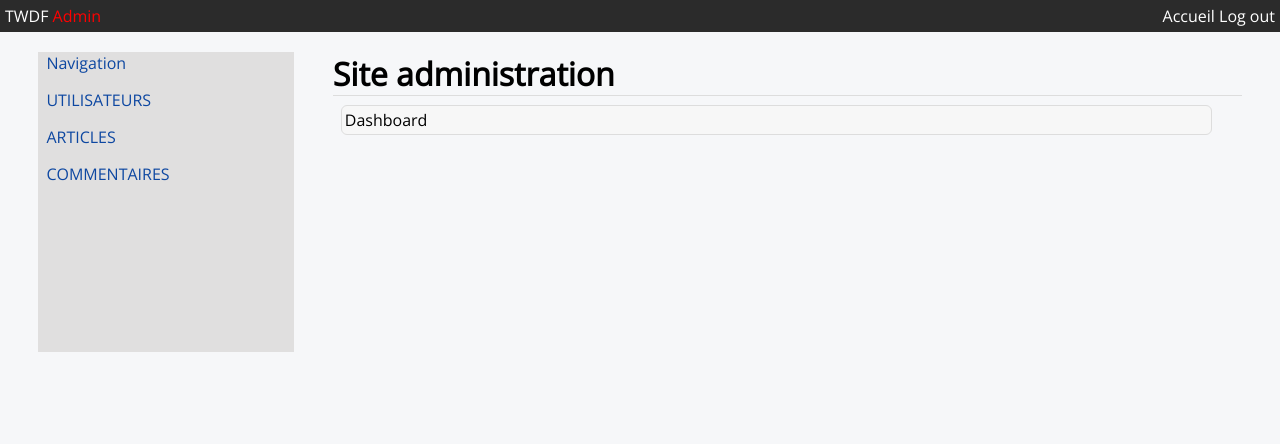
After one commit to remy-peyre/my_blog, a PHP site: template views/admin.html.twig in a window 1280 px wide. The commit adds this page. Shown: the top 444 px of the page. Run offline with PHP 8.4, Linux system fonts and the light colour scheme; the template is opened without the code that fills it, so the values that code supplies are empty; some libraries are stand-ins or nearby versions.

Commit message:
interface admin DONE / one click add article

```diff
--- /dev/null
+++ b/views/admin.html.twig
@@ -0,0 +1,57 @@
+<!DOCTYPE html>
+<html lang="fr">
+<head>
+   <meta http-equiv="Content-Type" content="text/html; charset=utf-8">
+   <meta name="viewport" content="width=device-width, initial-scale=1.0 minimum-scale=0.2">
+   <title>The Walking Dead</title>
+   <link rel="icon" type="image/png" href="web/img/favicone.png">
+   <link rel="stylesheet" href="web/style/admin.css">
+   <link href="https://fonts.googleapis.com/css?family=Open+Sans" rel="stylesheet">
+
+   <!--<script type="text/javascript" src="web/script/ajax-comment-article.js"></script>-->
+
+</head>
+<body>
+   <header>
+      <div class="flex_nav">
+         <div>TWDF
+            <span class="red">Admin</span>
+         </div>
+         <div class="inline_nav_right">
+            <div>
+               <a class="replace_nav" href="?action=home">
+                  Accueil
+               </a>
+            </div>
+            <div>
+               <a class="replace_nav" href="?action=logout">
+                  Log out
+               </a>
+            </div>
+         </div>
+      </div>
+   </header>
+   <div class="flex_content">
+      <div class="left_part">
+         <ul>Navigation
+            <li class="marge_top">UTILISATEURS</li>
+            <li>ARTICLES</li>
+            <li>COMMENTAIRES</li>
+         </ul>
+      </div>
+      <div class="right_part">
+         <h1>Site administration</h1>
+         <p class="selection">Dashboard</p>
+         <div class="three_view_here">
+             {% if error is defined and error is not empty %}
+                <p class="error">Error : {{ error }}</p>
+             {% endif %}
+             {% if error is defined and userArticles is not empty %}
+                <p class="userArticles">Error : {{ userAticles }}</p>
+             {% endif %}
+             {% block content %}{% endblock %}
+         </div>
+      </div>
+   </div>
+</body>
+</html>
--- a/web/script/ajax-add-article.js
+++ b/web/script/ajax-add-article.js
@@ -1,6 +1,11 @@
 $(document).ready(function (e) {
+    function CKupdateCommentary(){
+        for ( instance in CKEDITOR.instances )
+            CKEDITOR.instances['editor'].updateElement();
+    }
     $('#add-article-form').on('submit',(function(e) {
         e.preventDefault();
+        CKupdateCommentary();
         var formData = new FormData(this);
 
         $.ajax({
--- /dev/null
+++ b/web/style/admin.css
@@ -0,0 +1,88 @@
+html, body, div, span, applet, object, iframe,
+h1, h2, h3, h4, h5, h6, p, blockquote, pre,
+a, abbr, acronym, address, big, cite, code,
+del, dfn, em, img, ins, kbd, q, s, samp,
+small, strike, strong, sub, sup, tt, var,
+b, u, i, center,
+dl, dt, dd, ol, ul, li,
+fieldset, form, label, legend,
+table, caption, tbody, tfoot, thead, tr, th, td,
+article, aside, canvas, details, embed,
+figure, figcaption, footer, header,
+menu, nav, output, ruby, section, summary,
+time, mark, audio, video {
+	margin: 0;
+	padding: 0;
+	font-family: 'Open Sans', sans-serif;
+	text-decoration: none;
+}
+body{
+	background-color: #f6f7f9;
+}
+header{
+	background-color: #2b2b2b;
+	color: #ffffff;
+	margin-bottom: 20px;
+}
+.flex_nav{
+	display: flex;
+	flex-direction: row;
+	flex-wrap: wrap;
+	justify-content: space-between;
+	padding: 5px;
+}
+.red{
+	color: #ff0000;
+}
+.inline_nav_right div{
+	display: inline-flex;
+}
+.replace_nav{
+	color: white;
+}
+.flex_content{
+	display: flex;
+	flex-direction: row;
+	flex-wrap: wrap;
+	justify-content: flex-start;
+}
+.left_part{
+	width: 20%;
+	height: 300px;
+	/*background-color: #0D47A1;*/
+	margin-left: 3%;
+	background-color: #e0dfdf;
+}
+ul{
+	color: #0D47A1;
+	padding-left: 8px;
+}
+.left_part ul li{
+	list-style: none;
+	color: #0D47A1;
+	margin-top: 15px;
+}
+.marge_top{
+	margin-top: 10px;
+}
+.right_part{
+	width: 71%;
+	margin-left: 3%;
+}
+h1{
+	border-bottom: 1px solid #dddddd;
+}
+.selection {
+	margin-left: 8px;
+	padding: 3px;
+	border: 1px solid #dddddd;
+	margin-top: 9px;
+	width: 95%;
+	border-radius: 6px;
+	background-color: #f7f7f7;
+}
+.three_view_here{
+	width: 100%;
+	height: 300px;
+	margin-top: 10px;
+}
```
Also changed, not shown: Controller/DefaultController.php (+8 -0 lines), views/home.html.twig (indentation only), web/img/logo.jpg (deleted), web/img/right-arrow (1).png (deleted).
